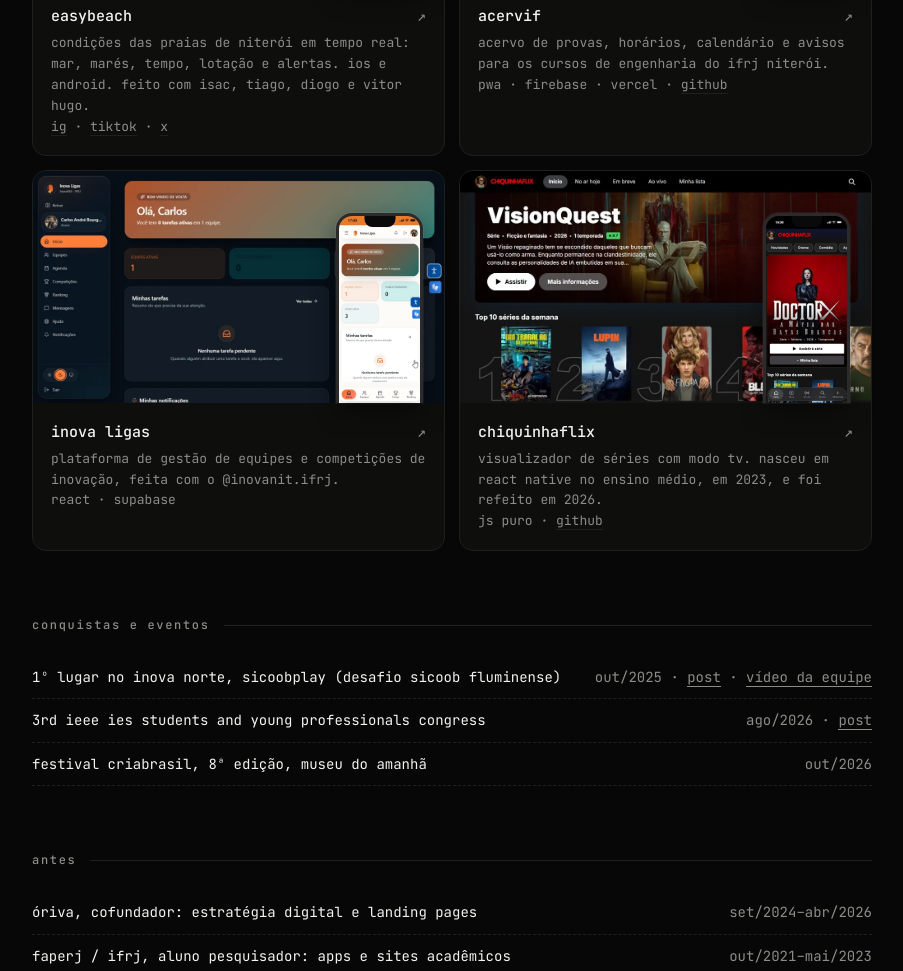
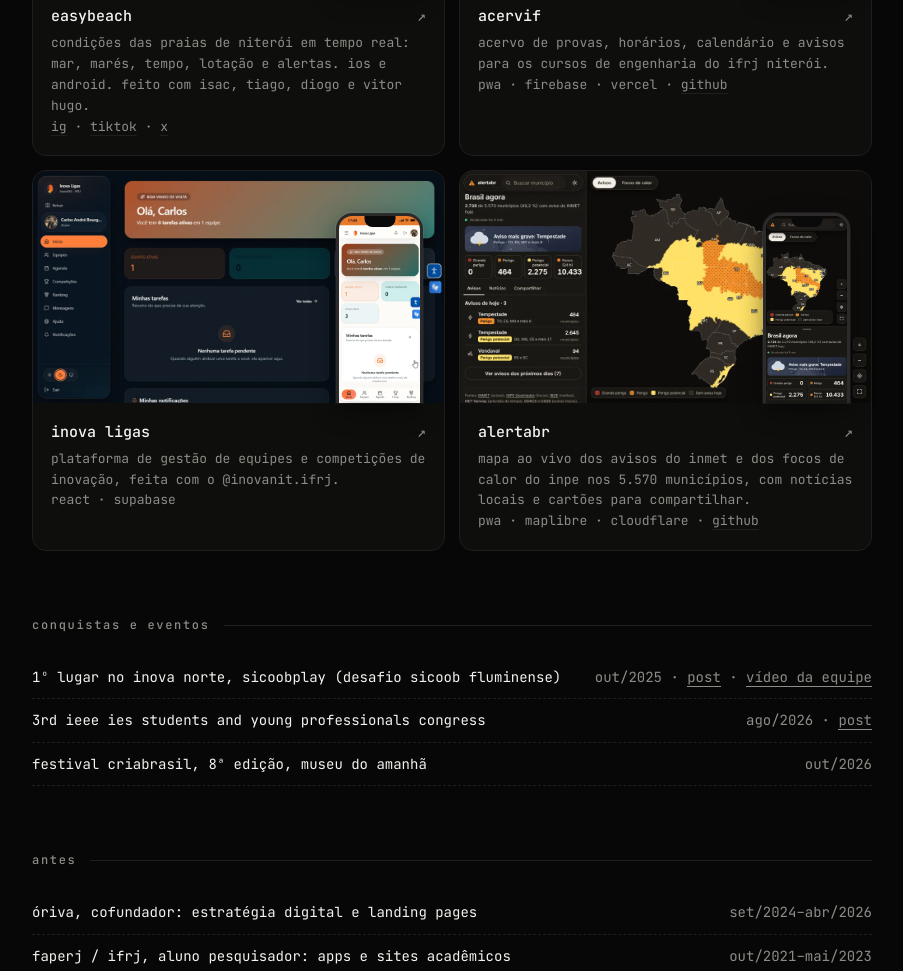
Before and after one commit to carlosmirandd/carlosmirandd.github.io, a plain HTML site: page index.html in a window 1280 px wide. Shown: the part 816-1787 px from the top of the page, without its empty margins (188-1091 px from the left). Drawn offline with Linux system fonts and the light colour scheme.

Commit message:
Troca o ChiquinhaFlix pelo AlertaBR nos projetos (#15)
Claude-Session: https://claude.ai/code/session_01MmUgnErUf4MRr37vBh4cNj

Co-authored-by: Claude <noreply@anthropic.com>

```diff
--- a/index.html
+++ b/index.html
@@ -171,12 +171,12 @@ a *,button *{cursor:inherit}
         </div>
       </div>
       <div class="card">
-        <div class="thumb"><div class="shot"><img src="img/chiquinhaflix.webp" alt="Captura da página inicial do ChiquinhaFlix" width="1000" height="570" loading="lazy"></div>
-          <span class="phone"><img src="img/chiquinhaflix-mobile.webp" alt="Captura do ChiquinhaFlix no celular" width="230" height="500" loading="lazy"></span></div>
+        <div class="thumb"><div class="shot"><img src="img/alertabr.webp" alt="Mapa do AlertaBR com os avisos do INMET" width="1000" height="563" loading="lazy"></div>
+          <span class="phone"><img src="img/alertabr-mobile.webp" alt="AlertaBR no celular" width="230" height="500" loading="lazy"></span></div>
         <div class="body">
-          <h3><a class="stretch" href="https://carlosmirandd.github.io/chiquinhaflix" rel="noopener">ChiquinhaFlix</a> <span class="m">↗</span></h3>
-          <p>Visualizador de séries com modo TV. Nasceu em React Native no ensino médio, em 2023, e foi refeito em 2026.</p>
-          <p class="tag soc">JS puro · <a href="https://github.com/carlosmirandd/chiquinhaflix" rel="noopener">github</a></p>
+          <h3><a class="stretch" href="https://alertabr.pages.dev" rel="noopener">AlertaBR</a> <span class="m">↗</span></h3>
+          <p>Mapa ao vivo dos avisos do INMET e dos focos de calor do INPE nos 5.570 municípios, com notícias locais e cartões para compartilhar.</p>
+          <p class="tag soc">PWA · MapLibre · Cloudflare · <a href="https://github.com/carlosmirandd/alertabr" rel="noopener">github</a></p>
         </div>
       </div>
     </div>
```
Also changed, not shown: img/alertabr-mobile.webp (added), img/alertabr.webp (added), img/chiquinhaflix-mobile.webp (deleted), img/chiquinhaflix.webp (deleted).
